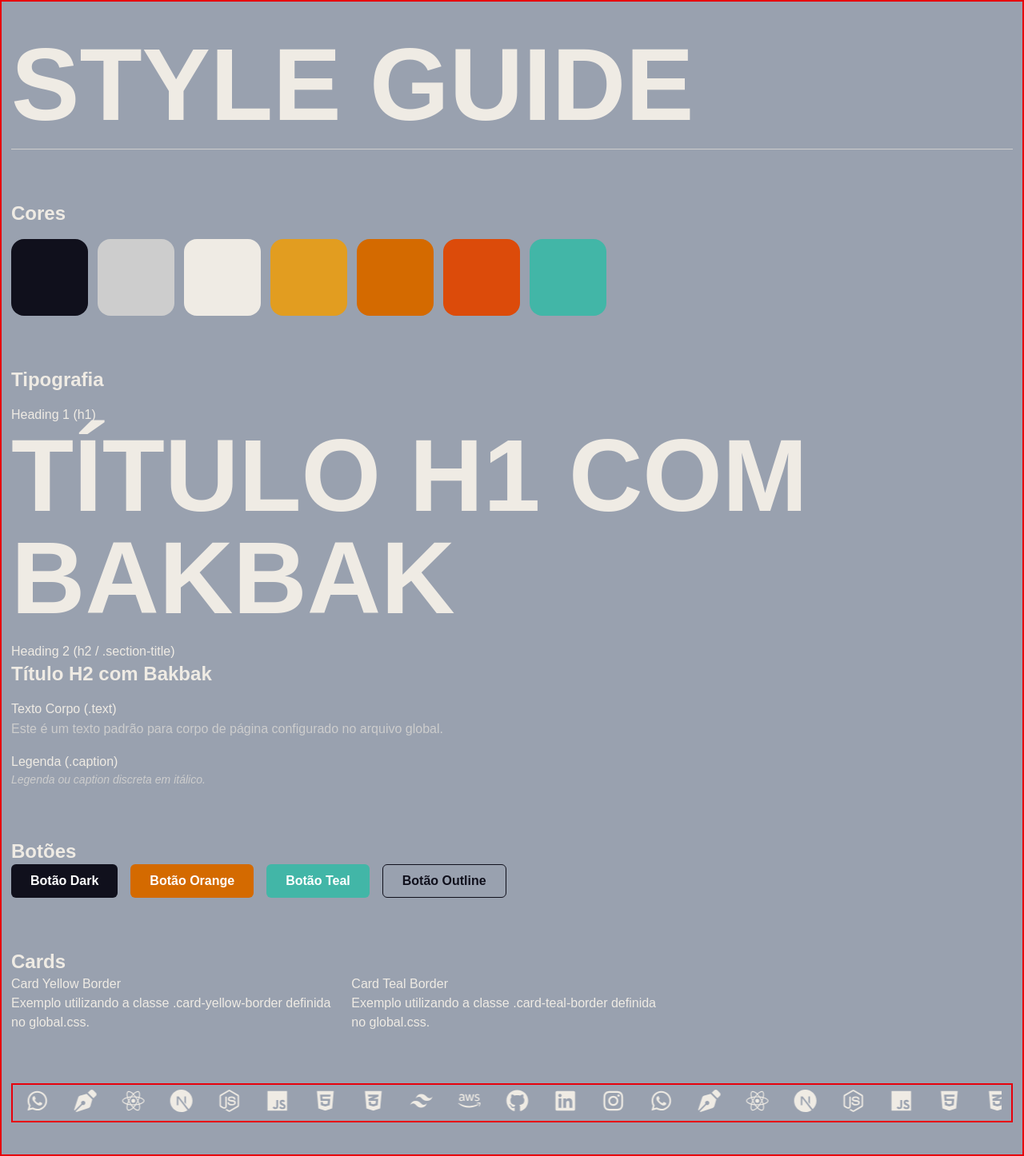
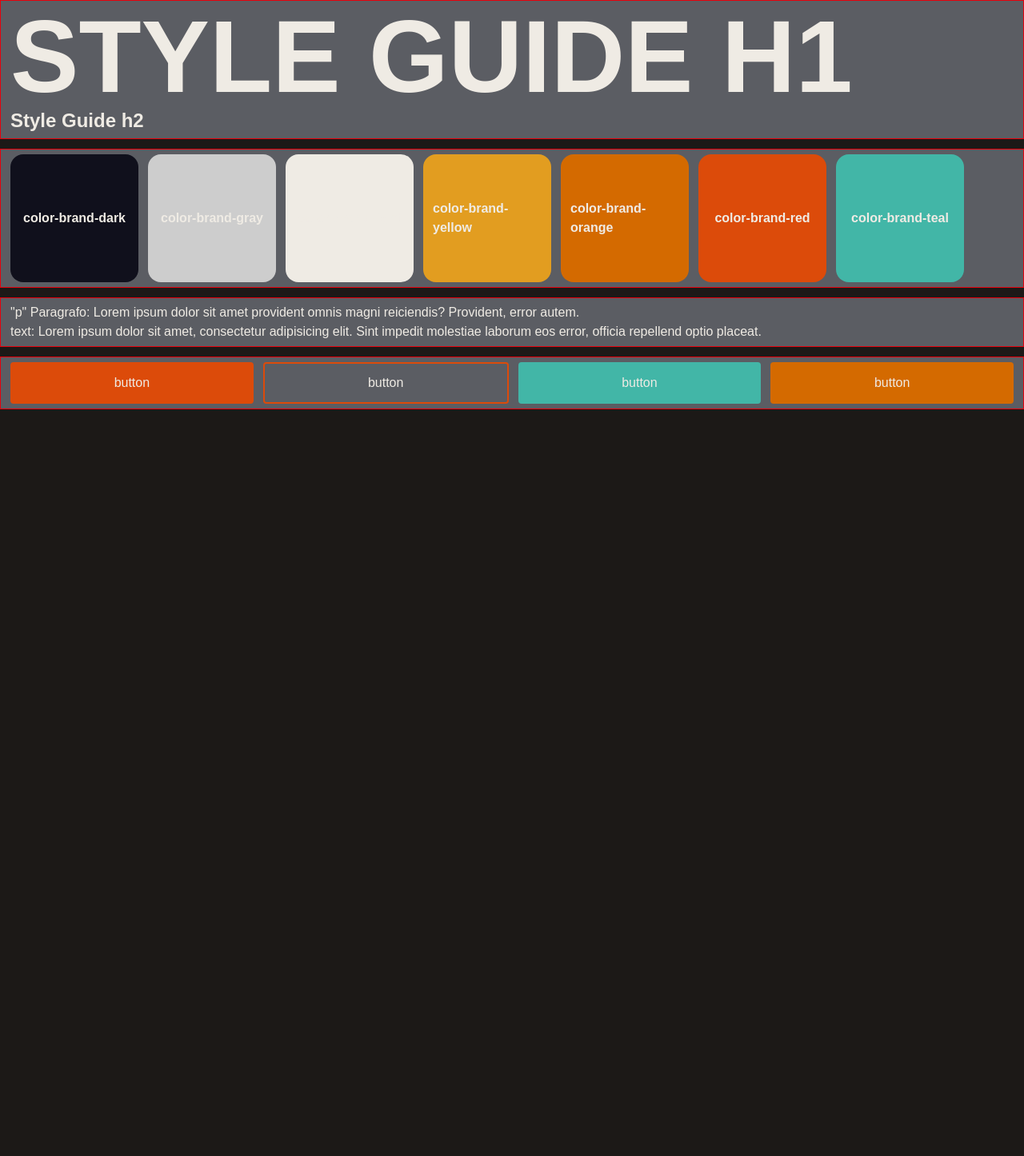
Before and after one commit to joaovlara/next-template, a Next.js app: page /guide-style in a window 1280 px wide. Shown: the whole page at 80% size. After the commit the page ends 800 px from the top, so only its background shows below. Built offline with nearby package versions, Linux system fonts and the light colour scheme; a web font is replaced by a local one.

Commit message:
fix guide style

```diff
--- a/src/app/globals.css
+++ b/src/app/globals.css
@@ -35,23 +35,24 @@
 
   /* Container centralizado */
   .container {
-    @apply max-w-7xl mx-auto px-3 py-1.5 bg-gray-400 border-2 border-red-600;
+    @apply max-w-7xl mx-auto px-3 py-1.5 bg-gray-400/50 border border-red-600;
   }
 
 }
 
 @layer components {
+
+  .card-color-guide {
+    @apply aspect-square flex justify-center items-center p-3 h-40 rounded-2xl font-bold;
+  }
+
   /* Botão padrão */
   .btn {
-    @apply inline-flex items-center justify-center px-6 py-2 rounded-md font-semibold text-white cursor-pointer transition-colors duration-300;
+    @apply bg-brand-red hover:bg-white hover:text-black w-full p-3 rounded;
   }
 
-  .btn-yellow {
-    @apply bg-brand-yellow;
-  }
-
-  .btn-cta-nav {
-    @apply bg-brand-yellow border-brand-orange border-3 rounded-full hover:bg-brand-teal py-3 px-9 font-semibold text-brand-light;
+  .btn-outline {
+    @apply border-2 border-brand-red hover:bg-white hover:text-black w-full p-3 rounded;
   }
 
   .item-nav {
--- a/src/app/guide-style/page.tsx
+++ b/src/app/guide-style/page.tsx
@@ -1,115 +1,63 @@
-// app/style-guide/page.tsx
 import React from "react";
-import Logos from "../components/Sections/Logos";
-
-import { FadeUp } from "../components/Animations/FadeUp";
 import {
   StaggerContainer,
   StaggerItem,
 } from "../components/Animations/Stagger";
 
-const brandColors = [
-  "bg-brand-dark",
-  "bg-brand-gray",
-  "bg-brand-light",
-  "bg-brand-yellow",
-  "bg-brand-orange",
-  "bg-brand-red",
-  "bg-brand-teal",
-];
-
 export default function GuideStyle(): React.ReactElement {
   return (
-    <main className="container mx-auto py-10 space-y-16">
-      <header className="border-b border-brand-gray pb-4">
-        <h1>Style Guide</h1>
-      </header>
+    <main className="space-y-3">
+      {/* Header */}
+      <section className="container">
+        <h1>Style Guide h1</h1>
+        <h2>Style Guide h2</h2>
+      </section>
 
       {/* Paleta de cores */}
-      <section>
-        <h2 className="section-title mb-4">Cores</h2>
-
-        <StaggerContainer className="flex flex-wrap gap-3">
-          {brandColors.map((colorClass, index) => (
-            <StaggerItem key={index}>
-              <div className={`h-24 aspect-square rounded-2xl ${colorClass}`} />
-            </StaggerItem>
-          ))}
-        </StaggerContainer>
+      <section className="container">
+        <article className="flex gap-3">
+          <div className="card-color-guide bg-brand-dark">color-brand-dark</div>
+          <div className="card-color-guide bg-brand-gray">color-brand-gray</div>
+          <div className="card-color-guide bg-brand-light">
+            color-brand-light
+          </div>
+          <div className="card-color-guide bg-brand-yellow">
+            color-brand-yellow
+          </div>
+          <div className="card-color-guide bg-brand-orange">
+            color-brand-orange
+          </div>
+          <div className="card-color-guide bg-brand-red">color-brand-red</div>
+          <div className="card-color-guide bg-brand-teal">color-brand-teal</div>
+        </article>
       </section>
 
       {/* Tipografia */}
-      <section className="space-y-4">
-        <h2 className="section-title">Tipografia</h2>
-        <div>
-          <span className="">Heading 1 (h1)</span>
-          <h1>Título H1 com Bakbak</h1>
-        </div>
-        <div>
-          <span className="">Heading 2 (h2 / .section-title)</span>
-          <h2>Título H2 com Bakbak</h2>
-        </div>
-        <div>
-          <span className="">Texto Corpo (.text)</span>
-          <p className="text">
-            Este é um texto padrão para corpo de página configurado no arquivo
-            global.
+      <section className="container">
+        <article>
+          <p>
+            "p" Paragrafo: Lorem ipsum dolor sit amet provident omnis magni
+            reiciendis? Provident, error autem.
           </p>
-        </div>
-        <div>
-          <span className="">Legenda (.caption)</span>
-          <p className="caption">Legenda ou caption discreta em itálico.</p>
-        </div>
+          <p>
+            text: Lorem ipsum dolor sit amet, consectetur adipisicing elit. Sint
+            impedit molestiae laborum eos error, officia repellend optio
+            placeat.
+          </p>
+        </article>
       </section>
 
       {/* Botões */}
-      <section>
-        <h2 className="section-title">Botões</h2>
-        <div className="flex flex-wrap gap-4">
-          <button type="button" className="btn bg-brand-dark hover:bg-black">
-            Botão Dark
-          </button>
-          <button
-            type="button"
-            className="btn bg-brand-orange hover:bg-brand-red"
-          >
-            Botão Orange
-          </button>
-          <button type="button" className="btn bg-brand-teal hover:opacity-90">
-            Botão Teal
-          </button>
-          <button
-            type="button"
-            className="btn border border-brand-dark bg-transparent text-brand-dark hover:bg-brand-dark hover:text-white"
-          >
-            Botão Outline
-          </button>
-        </div>
+      <section className="container">
+        <article className="flex gap-3">
+          <button className="btn">button</button>
+          <button className="btn-outline">button</button>
+          <button className="btn bg-brand-teal hover:bg-brand-light">button</button>
+          <button className="btn bg-brand-orange hover:bg-brand-light">button</button>
+        </article>
       </section>
 
       {/* Cards */}
-      <FadeUp>
-        <h2 className="section-title">Cards</h2>
-        <div className="grid grid-cols-1 md:grid-cols-3 gap-6">
-          <article className="card-yellow-border">
-            <h3 className="">Card Yellow Border</h3>
-            <p className="">
-              Exemplo utilizando a classe .card-yellow-border definida no
-              global.css.
-            </p>
-          </article>
-          <article className="card-teal-border">
-            <h3 className="">Card Teal Border</h3>
-            <p className="">
-              Exemplo utilizando a classe .card-teal-border definida no
-              global.css.
-            </p>
-          </article>
-        </div>
-      </FadeUp>
-
-      {/* Lista de componentes */}
-        <Logos />
     </main>
   );
 }
```
